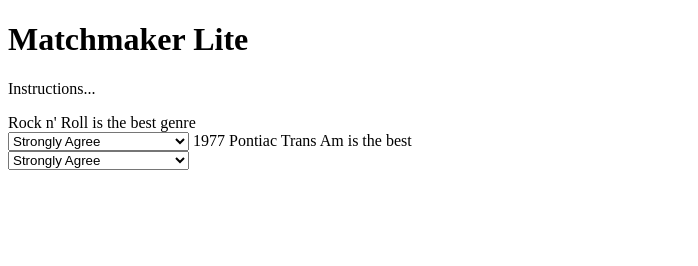
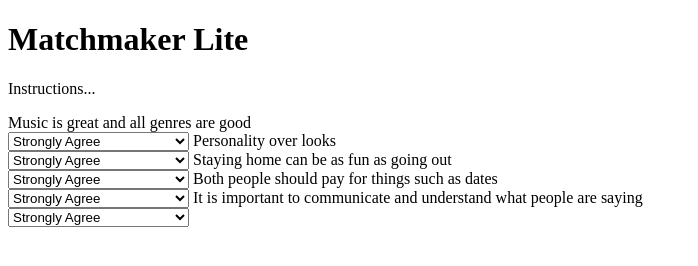
Before and after one commit to BobbyStrahanoski97/matchmakerr, a plain HTML site: page index.html in a window 1280 px wide. Shown: the whole page, without its empty margins (0-698 px from the left). Drawn offline with Linux system fonts and the light colour scheme.

Commit message:
Updates to code including more questions

```diff
--- a/index.html
+++ b/index.html
@@ -17,7 +17,7 @@
 
 
 
-	<label>Rock n' Roll is the best genre</label><br />
+	<label>Music is great and all genres are good</label><br />
 	<select id="q1">
 		<option value="5">Strongly Agree</option>
 		<option value="4">Agree</option>
@@ -26,7 +26,7 @@
 		<option value="1">Strongly Disagree</option>
 	</select>
 
-	<label>1977 Pontiac Trans Am is the best</label><br />
+	<label>Personality over looks</label><br />
 	<select id="q2">
 		<option value="5">Strongly Agree</option>
 		<option value="4">Agree</option>
@@ -34,3 +34,30 @@
 		<option value="2">Disagree</option>
 		<option value="1">Strongly Disagree</option>
 	</select>
+
+	<label>Staying home can be as fun as going out</label><br />
+	<select id="q3">
+		<option value="5">Strongly Agree</option>
+		<option value="4">Agree</option>
+		<option value="3">Neither agree nor disagree</option>
+		<option value="2">Disagree</option>
+		<option value="1">Strongly Disagree</option>
+	</select>
+
+	<label>Both people should pay for things such as dates</label><br />
+	<select id="q4">
+		<option value="5">Strongly Agree</option>
+		<option value="4">Agree</option>
+		<option value="3">Neither agree nor disagree</option>
+		<option value="2">Disagree</option>
+		<option value="1">Strongly Disagree</option>
+	</select>
+
+	<label>It is important to communicate and understand what people are saying</label><br />
+	<select id="q5">
+		<option value="5">Strongly Agree</option>
+		<option value="4">Agree</option>
+		<option value="3">Neither agree nor disagree</option>
+		<option value="2">Disagree</option>
+		<option value="1">Strongly Disagree</option>
+	</select>
```
